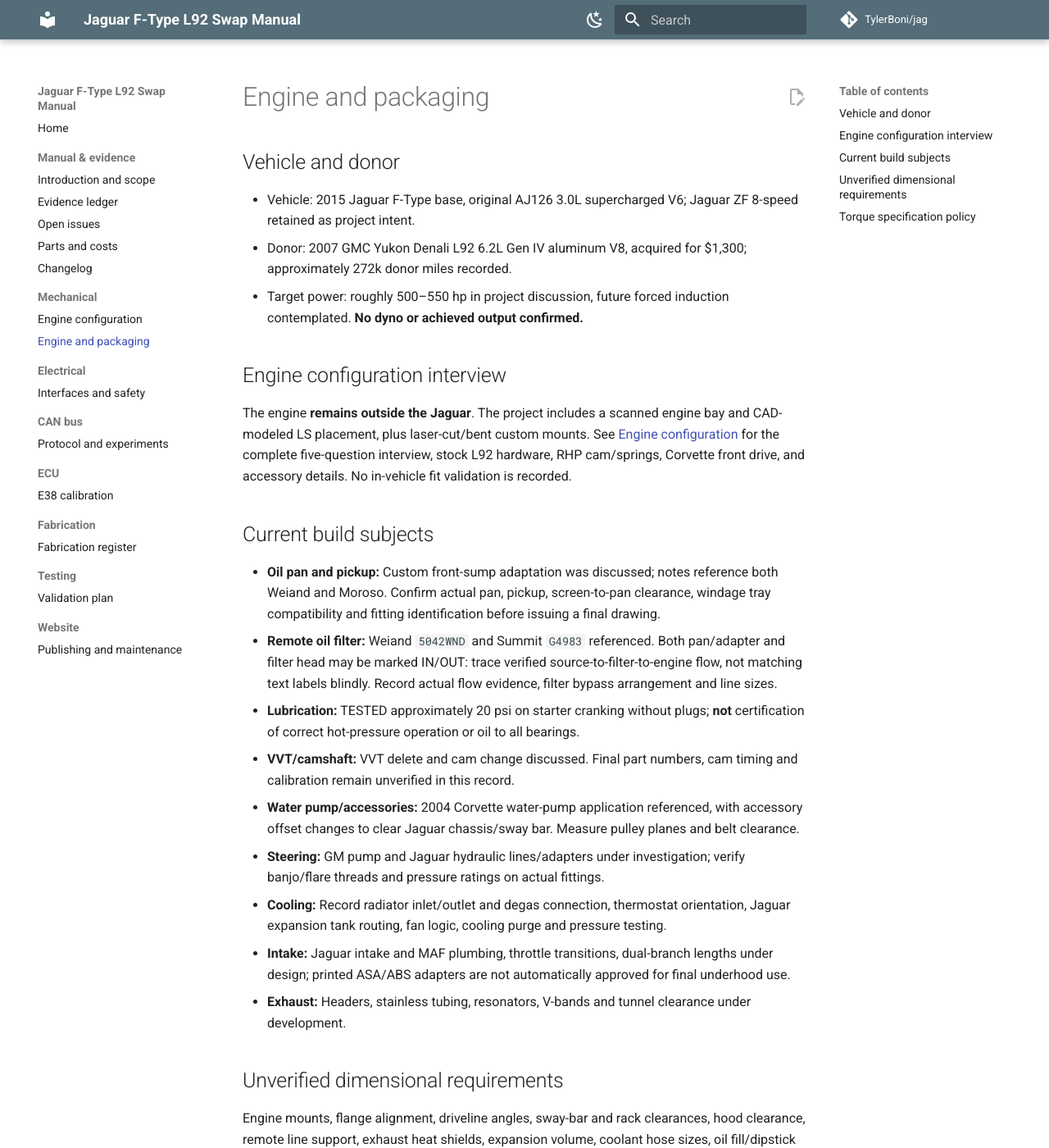
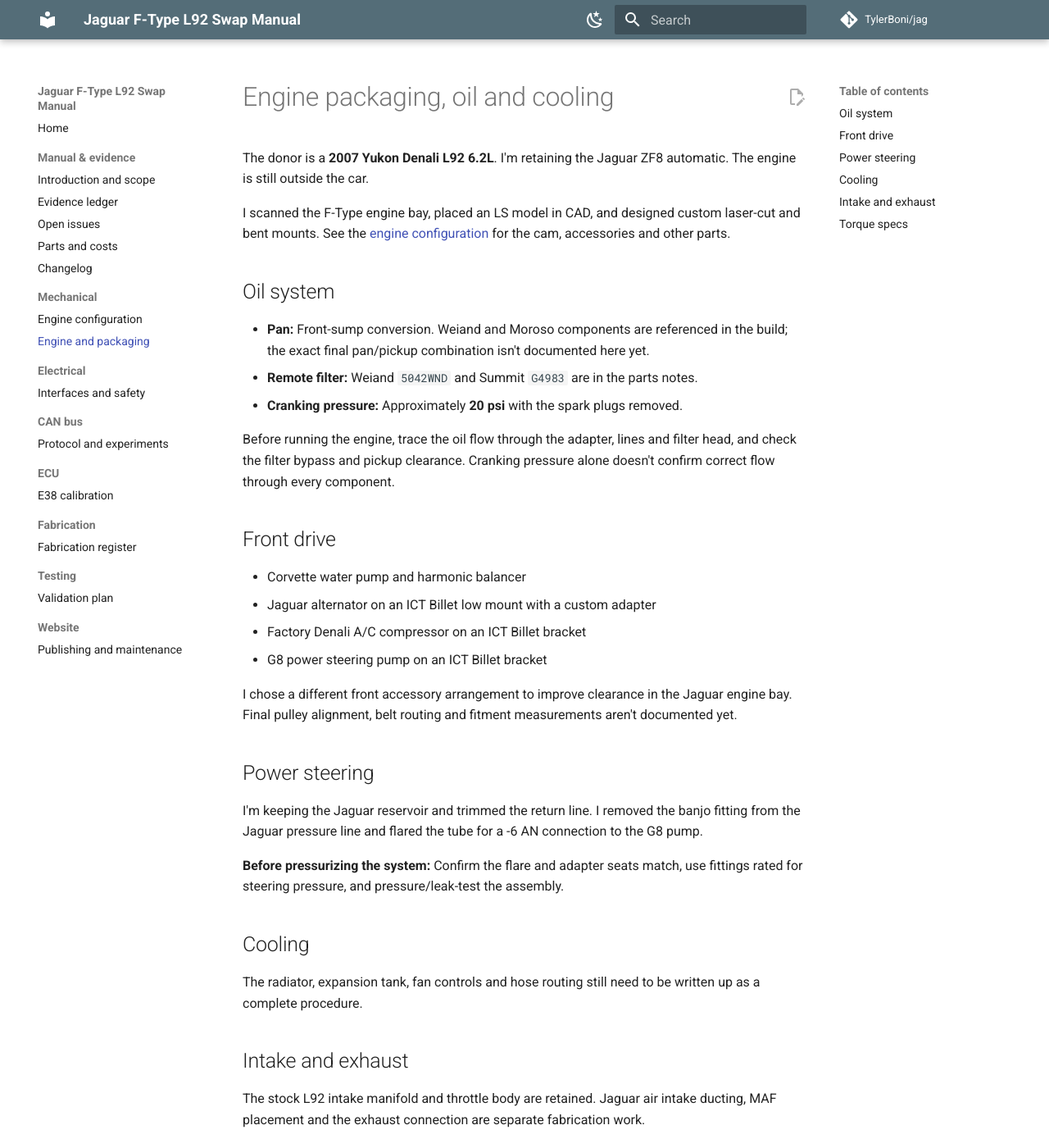
Before and after one commit to TylerBoni/jag, an MkDocs documentation site: the page built from build-manual/docs/mechanical/engine-and-packaging.md, in a window 1280 px wide and 1400 px high. Shown: the whole window at 82% size. Built offline with MkDocs 1.6.1 and Material for MkDocs 9.7.7, drawn with Linux system fonts in a browser that asks for light colours; comment, search, counter and statistics services are not loaded; some of the changed text lies outside the part shown.

Commit message:
docs: rewrite manual as concise first-person public build guide

```diff
--- a/build-manual/docs/mechanical/engine-and-packaging.md
+++ b/build-manual/docs/mechanical/engine-and-packaging.md
@@ -1,31 +1,40 @@
-# Engine and packaging
+# Engine packaging, oil and cooling
 
-## Vehicle and donor
+The donor is a **2007 Yukon Denali L92 6.2L**. I'm retaining the Jaguar ZF8 automatic. The engine is still outside the car.
 
-- Vehicle: 2015 Jaguar F-Type base, original AJ126 3.0L supercharged V6; Jaguar ZF 8-speed retained as project intent.
-- Donor: 2007 GMC Yukon Denali L92 6.2L Gen IV aluminum V8, acquired for $1,300; approximately 272k donor miles recorded.
-- Target power: roughly 500–550 hp in project discussion, future forced induction contemplated. **No dyno or achieved output confirmed.**
+I scanned the F-Type engine bay, placed an LS model in CAD, and designed custom laser-cut and bent mounts. See the [engine configuration](engine-configuration.md) for the cam, accessories and other parts.
 
-## Engine configuration interview
+## Oil system
 
-The engine **remains outside the Jaguar**. The project includes a scanned engine bay and CAD-modeled LS placement, plus laser-cut/bent custom mounts. See [Engine configuration](engine-configuration.md) for the complete five-question interview, stock L92 hardware, RHP cam/springs, Corvette front drive, and accessory details. No in-vehicle fit validation is recorded.
+- **Pan:** Front-sump conversion. Weiand and Moroso components are referenced in the build; the exact final pan/pickup combination isn't documented here yet.
+- **Remote filter:** Weiand `5042WND` and Summit `G4983` are in the parts notes.
+- **Cranking pressure:** Approximately **20 psi** with the spark plugs removed.
 
-## Current build subjects
+Before running the engine, trace the oil flow through the adapter, lines and filter head, and check the filter bypass and pickup clearance. Cranking pressure alone doesn't confirm correct flow through every component.
 
-- **Oil pan and pickup:** Custom front-sump adaptation was discussed; notes reference both Weiand and Moroso. Confirm actual pan, pickup, screen-to-pan clearance, windage tray compatibility and fitting identification before issuing a final drawing.
-- **Remote oil filter:** Weiand `5042WND` and Summit `G4983` referenced. Both pan/adapter and filter head may be marked IN/OUT: trace verified source-to-filter-to-engine flow, not matching text labels blindly. Record actual flow evidence, filter bypass arrangement and line sizes.
-- **Lubrication:** TESTED approximately 20 psi on starter cranking without plugs; **not** certification of correct hot-pressure operation or oil to all bearings.
-- **VVT/camshaft:** VVT delete and cam change discussed. Final part numbers, cam timing and calibration remain unverified in this record.
-- **Water pump/accessories:** 2004 Corvette water-pump application referenced, with accessory offset changes to clear Jaguar chassis/sway bar. Measure pulley planes and belt clearance.
-- **Steering:** GM pump and Jaguar hydraulic lines/adapters under investigation; verify banjo/flare threads and pressure ratings on actual fittings.
-- **Cooling:** Record radiator inlet/outlet and degas connection, thermostat orientation, Jaguar expansion tank routing, fan logic, cooling purge and pressure testing.
-- **Intake:** Jaguar intake and MAF plumbing, throttle transitions, dual-branch lengths under design; printed ASA/ABS adapters are not automatically approved for final underhood use.
-- **Exhaust:** Headers, stainless tubing, resonators, V-bands and tunnel clearance under development.
+## Front drive
 
-## Unverified dimensional requirements
+- Corvette water pump and harmonic balancer
+- Jaguar alternator on an ICT Billet low mount with a custom adapter
+- Factory Denali A/C compressor on an ICT Billet bracket
+- G8 power steering pump on an ICT Billet bracket
 
-Engine mounts, flange alignment, driveline angles, sway-bar and rack clearances, hood clearance, remote line support, exhaust heat shields, expansion volume, coolant hose sizes, oil fill/dipstick length and total oil capacity must all be measured and recorded as built.
+I chose a different front accessory arrangement to improve clearance in the Jaguar engine bay. Final pulley alignment, belt routing and fitment measurements aren't documented yet.
 
-## Torque specification policy
+## Power steering
 
-**No bolt torques are claimed here.** Publish only sourced values tied to fastener identity, vehicle/engine application, bolt manufacturer, dry/lubricated condition, thread size and required staged/angle procedure. TTY bolts require documented replacement policy.
+I'm keeping the Jaguar reservoir and trimmed the return line. I removed the banjo fitting from the Jaguar pressure line and flared the tube for a -6 AN connection to the G8 pump.
+
+**Before pressurizing the system:** Confirm the flare and adapter seats match, use fittings rated for steering pressure, and pressure/leak-test the assembly.
+
+## Cooling
+
+The radiator, expansion tank, fan controls and hose routing still need to be written up as a complete procedure.
+
+## Intake and exhaust
+
+The stock L92 intake manifold and throttle body are retained. Jaguar air intake ducting, MAF placement and the exhaust connection are separate fabrication work.
+
+## Torque specs
+
+I'll add exact torque values alongside the parts and procedures they apply to. No substitute values are provided for unknown hardware.
```
